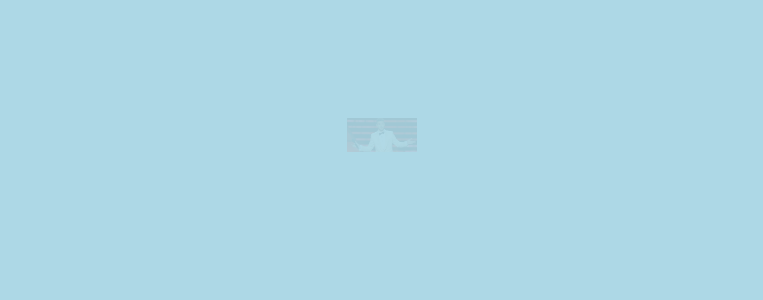
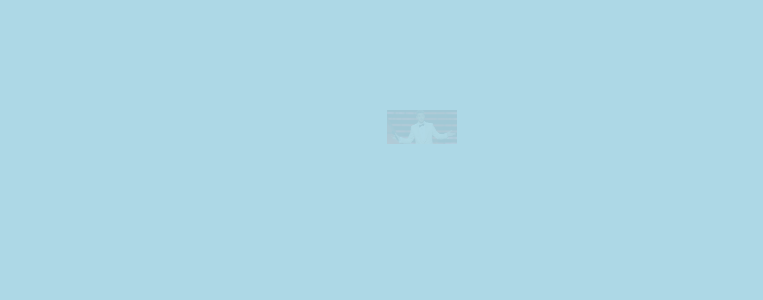
Before and after one commit to sazdmitry/sazdmitry.github.io, a Jekyll site: the page built from index.html, in a window 1280 px wide. Shown: the part 452-752 px from the top of the page, without its empty margins (258-1021 px from the left). Built offline with Jekyll 4.4.1, drawn with Linux system fonts in a browser that asks for light colours; nearby versions of some CDN libraries.

Commit message:
fix img alt attribute

```diff
--- a/index.html
+++ b/index.html
@@ -17,10 +17,13 @@
 	  <hr>
       </li>
     {% endfor %}
+
+  <div class="post-end">
+  <img alt="JT" src="{{ site.baseurl }}/img/Young-JT.jpg"/>
+  </div>
+
   </ul>
-<div class="post-end">
-<img src="{{ site.baseurl }}/img/Young-JT.jpg" />
-</div>
+
 
 <hr>
 
```
